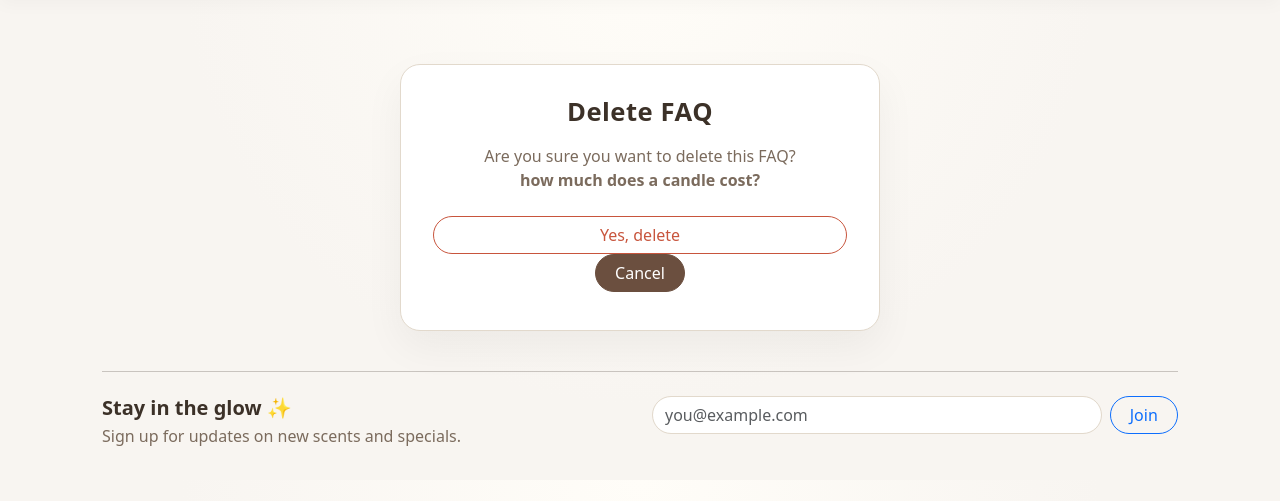
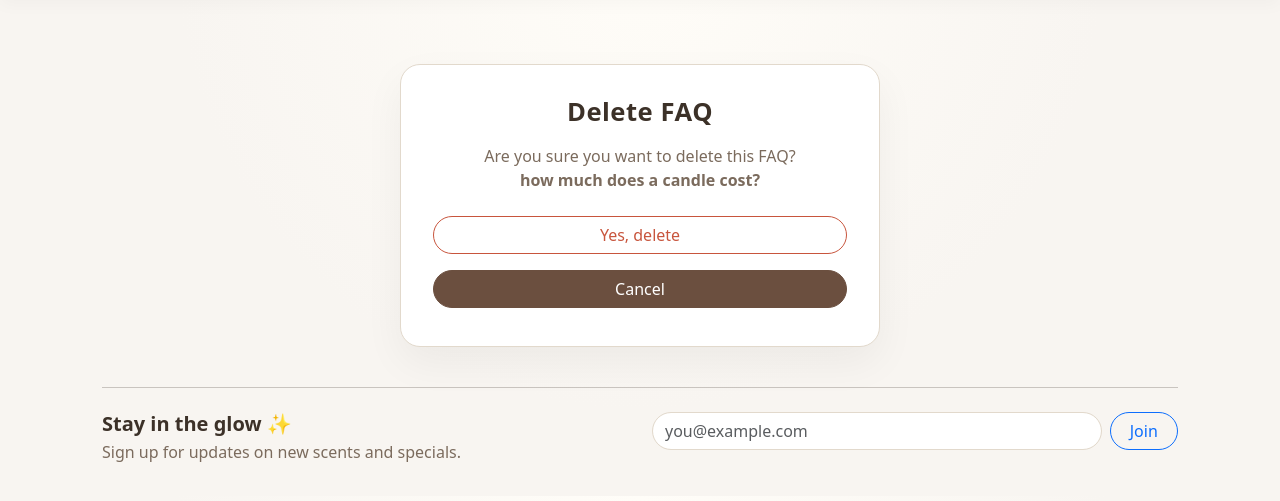
Before and after one commit to reubenja77/local_candle_co, a Django app: page /marketing/faq/1/delete/ in a window 1280 px wide. Shown: the part 55-556 px from the top of the page. Run offline with Django 4.2, Linux system fonts and the light colour scheme; a user stored in the database is signed in; data comes from the database, SQL or seed files in the repository.

Commit message:
Match FAQ delete confirmation layout to logout spacing

```diff
--- a/templates/marketing/faq_confirm_delete.html
+++ b/templates/marketing/faq_confirm_delete.html
@@ -5,6 +5,7 @@
 {% block content %}
   <div class="section-center">
     <div class="hero-section text-center">
+
       <h1 class="mb-3">Delete FAQ</h1>
       <p class="mb-4">
         Are you sure you want to delete this FAQ?<br>
@@ -13,9 +14,23 @@
 
       <form method="post">
         {% csrf_token %}
-        <button class="btn btn-outline-danger me-2" type="submit">Yes, delete</button>
-        <a class="btn btn-primary" href="{% url 'marketing:faq_manage' %}">Cancel</a>
+
+        <div class="d-flex flex-column align-items-center gap-3 mt-3">
+
+          <!-- Delete button -->
+          <button class="btn btn-outline-danger w-100" type="submit">
+            Yes, delete
+          </button>
+
+          <!-- Cancel button -->
+          <a href="{% url 'marketing:faq_manage' %}"
+             class="btn btn-primary w-100">
+            Cancel
+          </a>
+
+        </div>
       </form>
+
     </div>
   </div>
 {% endblock %}
```
